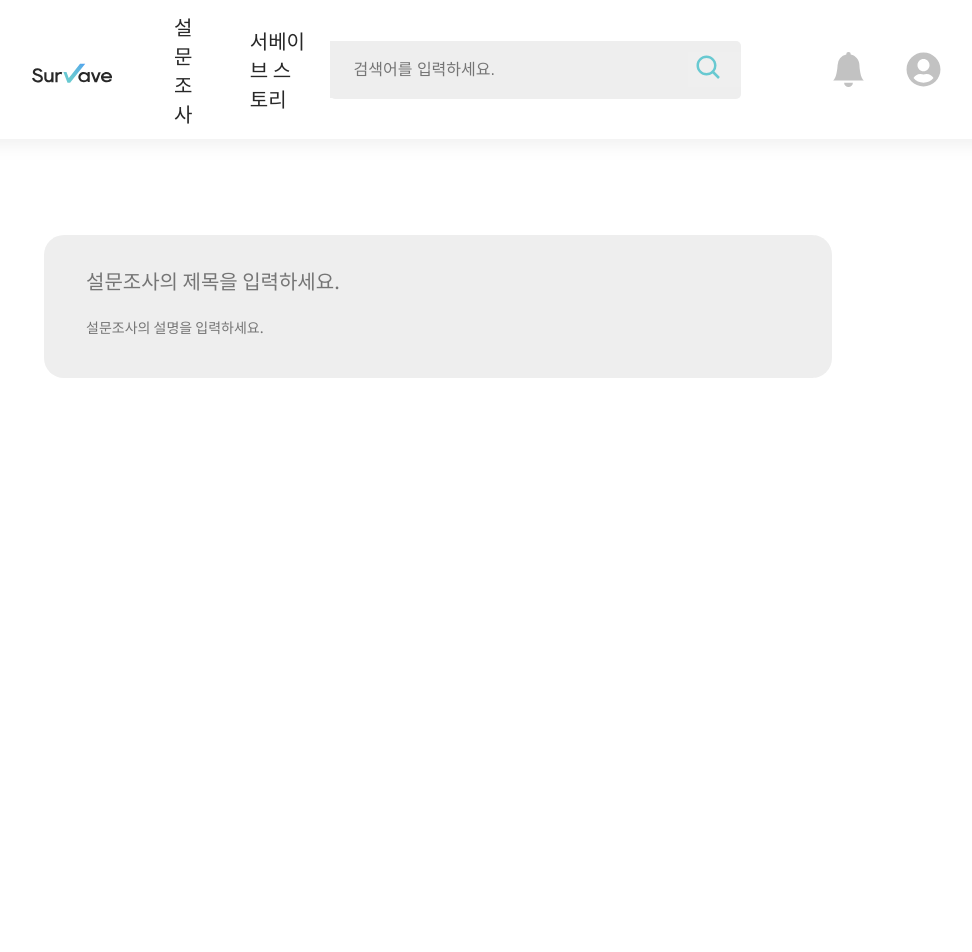
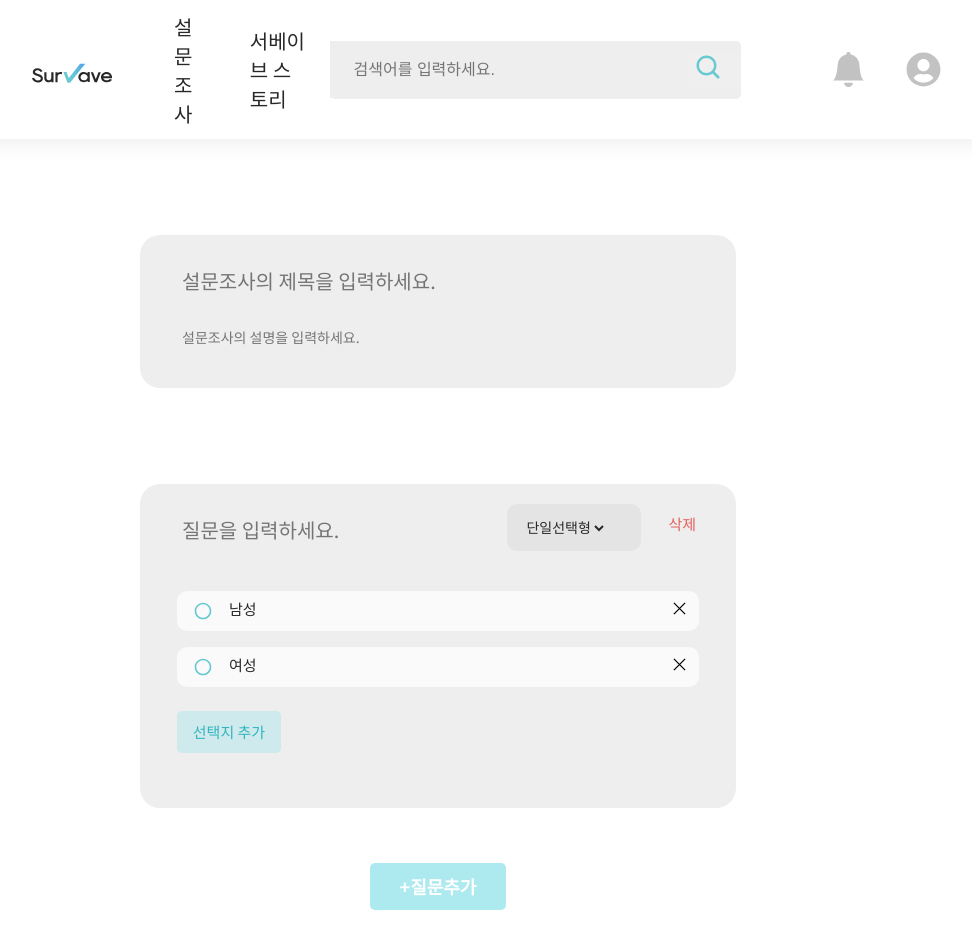
Before and after one commit to UMC-MMM/Client, a React (Create React App) app in the folder mmm_client/: page /surveyWrite in a window 1280 px wide. Shown: the top 952 px of the page, without its empty margins (202-1174 px from the left). Before the commit the page ends 800 px from the top, so only its background shows below. Built offline with nearby package versions, Linux system fonts and the light colour scheme.

Commit message:
설문조사 게시화면 절반 완성

```diff
--- a/mmm_client/src/app.css
+++ b/mmm_client/src/app.css
@@ -1044,52 +1044,6 @@
   margin-bottom: 70px;
 }
 
-/* 설문조사 게시 화면 */
-.surveyPostTitleBox {
-  margin: 0 auto;
-  margin-top: 96px;
-  padding: 10px;
-  width: 60%;
-  background: #eeeeee;
-  border-radius: 20px;
-}
-
-.surveyPostTitleInput {
-  margin: 20px 0 0 30px;
-}
-
-#surveyPostTitleInputId {
-  width: 90%;
-  border: none;
-  background-color: #eeeeee;
-  appearance: none;
-  text-decoration: none;
-  outline: 0;
-  color: #8e8e8e;
-  font-style: normal;
-  font-weight: 400;
-  font-size: 20px;
-  font-family: "Noto Sans KR";
-}
-
-.surveyPostDescriptionInput {
-  margin: 20px 0 30px 30px;
-}
-
-#surveyPostDescriptionInputId {
-  width: 90%;
-  border: none;
-  background-color: #eeeeee;
-  appearance: none;
-  text-decoration: none;
-  outline: 0;
-  color: #8e8e8e;
-  font-style: normal;
-  font-weight: 400;
-  font-size: 14px;
-  font-family: "Noto Sans KR";
-}
-
 /* 설문조사 목록 페이지 */
 
 .surveyList {
@@ -2122,3 +2076,160 @@
   color: #f2a57a;
   margin-right: 8px;
 }
+
+/* 설문조사 게시화면 */
+
+.surveyPostTitleBox {
+  margin: 0 auto;
+  margin-top: 96px;
+  padding: 10px;
+  width: 45%;
+  background: #eeeeee;
+  border-radius: 20px;
+}
+
+.surveyPostTitleInput {
+  margin: 20px 0 30px 30px;
+}
+
+#surveyPostTitleInputId {
+  width: 90%;
+  border: none;
+  background-color: #eeeeee;
+  appearance: none;
+  text-decoration: none;
+  outline: 0;
+  color: #8e8e8e;
+  font-style: normal;
+  font-weight: 400;
+  font-size: 20px;
+  font-family: "Noto Sans KR";
+}
+
+.surveyPostDescriptionInput {
+  margin: 20px 0 30px 30px;
+}
+
+#surveyPostDescriptionInputId {
+  width: 90%;
+  border: none;
+  background-color: #eeeeee;
+  appearance: none;
+  text-decoration: none;
+  outline: 0;
+  color: #8e8e8e;
+  font-style: normal;
+  font-weight: 400;
+  font-size: 14px;
+  font-family: "Noto Sans KR";
+}
+
+.surveyPostChoose {
+  margin: 16px 27px 16px 27px;
+  padding: 10px 12px 10px 16px;
+  background-color: #fafafa;
+  border-radius: 10px;
+  display: flex;
+  justify-content: space-between;
+}
+
+.surveyPostChooseText {
+  margin-left: 16px;
+  font-size: 15px;
+  font-weight: normal;
+  color: #282828;
+}
+
+.surveyPostCircleAndText {
+  display: flex;
+}
+
+.surveyPostChoosePlusBtn {
+  margin-left: 27px;
+  margin-bottom: 45px;
+  margin-top: 24px;
+  height: 42px;
+  width: 104px;
+  border-radius: 10px;
+  background: #cfeaec;
+  border-radius: 5px;
+  text-align: center;
+  font-size: 15px;
+  font-weight: 500;
+  line-height: 42px;
+  color: #31b4bf;
+}
+
+.surveyPostTitleinputAndChooseSurveyKindAndDelete {
+  display: flex;
+  justify-content: space-between;
+}
+
+.surveyPostChooseSurveyKind {
+  display: flex;
+  width: 105px;
+  height: 25px;
+  margin-top: 10px;
+  margin-right: 27px;
+  padding: 12px 14px 10px 15px;
+  border-radius: 10px;
+  background-color: #e4e4e4;
+}
+
+.surveyPostChooseSurveyKindText {
+  margin-left: 6px;
+  font-size: 14px;
+  font-weight: normal;
+  color: #282828;
+}
+
+.surveyPostChooseSurveyKindAndDelete {
+  display: flex;
+  margin-right: 30px;
+}
+
+.surveyPostDelete {
+  color: #e1605c;
+  font-size: 15px;
+  font-weight: 500;
+  margin-top: 22px;
+}
+
+.surveyPostPlusQuestionsBtn {
+  width: 136px;
+  height: 47px;
+  margin: 0 auto;
+  margin-top: 55px;
+  border-radius: 5px;
+  background-color: #aceaef;
+  font-size: 18px;
+  font-weight: bold;
+  color: #fff;
+  text-align: center;
+  line-height: 47px;
+}
+
+.surveyPostCompleteBtn {
+  width: 168px;
+  height: 52px;
+  border-radius: 5px;
+  margin: 0 auto;
+  margin-top: 105px;
+  margin-bottom: 155px;
+  background-color: #68c9d1;
+  font-size: 18px;
+  font-weight: bold;
+  text-align: center;
+  line-height: 52px;
+  color: #fff;
+}
+
+.surveyPostChooseSurveyKindSelect {
+  border: none;
+  background-color: #e4e4e4;
+  font-family: NotoSansKR;
+  font-size: 14px;
+  font-weight: normal;
+  color: #282828;
+  outline: none;
+}
--- a/mmm_client/src/app.jsx
+++ b/mmm_client/src/app.jsx
@@ -12,6 +12,12 @@ import MyPage from "./pages/myPage";
 import SurveyWrite from "./pages/surveyWrite";
 
 function App() {
+  const Options = [
+    { id: "1", value: "단일선택형" },
+    { id: "2", value: "다중선택형" },
+    { id: "3", value: "서술형" },
+  ];
+
   return (
     <>
       <Routes>
--- /dev/null
+++ b/mmm_client/src/components/surveyPostKindContents/descriptiveForm.jsx
@@ -0,0 +1,7 @@
+import React from "react";
+
+const DescriptiveForm = () => {
+  return <div></div>;
+};
+
+export default DescriptiveForm;
--- /dev/null
+++ b/mmm_client/src/components/surveyPostKindContents/multipleSelection.jsx
@@ -0,0 +1,27 @@
+import React from "react";
+import { BiCircle } from "react-icons/bi";
+import { GrClose } from "react-icons/gr";
+
+const MultipleSelection = () => {
+  return (
+    <>
+      <div className="surveyPostChoose">
+        <div className="surveyPostCircleAndText">
+          <BiCircle color="#68c9d1" size="20" />
+          <div className="surveyPostChooseText">남성</div>
+        </div>
+        <GrClose color="#8e8e8e" size="15" />
+      </div>
+      <div className="surveyPostChoose">
+        <div className="surveyPostCircleAndText">
+          <BiCircle color="#68c9d1" size="20" />
+          <div className="surveyPostChooseText">여성</div>
+        </div>
+        <GrClose color="#8e8e8e" size="15" />
+      </div>
+      <div className="surveyPostChoosePlusBtn">선택지 추가</div>
+    </>
+  );
+};
+
+export default MultipleSelection;
--- /dev/null
+++ b/mmm_client/src/components/surveyPostKindContents/singleSelection.jsx
@@ -0,0 +1,27 @@
+import React from "react";
+import { BiCircle } from "react-icons/bi";
+import { GrClose } from "react-icons/gr";
+
+const SingleSelection = () => {
+  return (
+    <>
+      <div className="surveyPostChoose">
+        <div className="surveyPostCircleAndText">
+          <BiCircle color="#68c9d1" size="20" />
+          <div className="surveyPostChooseText">남성</div>
+        </div>
+        <GrClose color="#8e8e8e" size="15" />
+      </div>
+      <div className="surveyPostChoose">
+        <div className="surveyPostCircleAndText">
+          <BiCircle color="#68c9d1" size="20" />
+          <div className="surveyPostChooseText">여성</div>
+        </div>
+        <GrClose color="#8e8e8e" size="15" />
+      </div>
+      <div className="surveyPostChoosePlusBtn">선택지 추가</div>
+    </>
+  );
+};
+
+export default SingleSelection;
--- a/mmm_client/src/pages/surveyWrite.jsx
+++ b/mmm_client/src/pages/surveyWrite.jsx
@@ -1,7 +1,34 @@
-import React from "react";
+import React, { useState } from "react";
 import Navbar from "../components/navbar";
+import SingleSelection from "../components/surveyPostKindContents/singleSelection";
+import MultipleSelection from "../components/surveyPostKindContents/multipleSelection";
+import DescriptiveForm from "../components/surveyPostKindContents/descriptiveForm";
 
 const SurveyWrite = () => {
+  const [surveyList, setSurveyList] = useState("단일선택형");
+  const [surveyNumber, setSurveyNumber] = useState(0);
+
+  const onSurveyListChange = (e) => {
+    const { value } = e.target;
+    setSurveyList(value);
+  };
+
+  const handleSurveyNumber = () => {
+    setSurveyNumber();
+  };
+
+  const surveyLists = [
+    { id: "0", value: "단일선택형" },
+    { id: "1", value: "다중선택형" },
+    { id: "2", value: "서술형" },
+  ];
+
+  const surveyListsObj = {
+    0: <SingleSelection />,
+    1: <MultipleSelection />,
+    2: <DescriptiveForm />,
+  };
+
   return (
     <>
       <Navbar />
@@ -23,6 +50,42 @@ const SurveyWrite = () => {
           />
         </div>
       </div>
+      <div className="surveyPostTitleBox">
+        <div className="surveyPostTitleinputAndChooseSurveyKindAndDelete">
+          <div className="surveyPostTitleInput">
+            <input
+              id="surveyPostTitleInputId"
+              type="text"
+              name="id"
+              placeholder="질문을 입력하세요."
+            />
+          </div>
+          <div className="surveyPostChooseSurveyKindAndDelete">
+            <div className="surveyPostChooseSurveyKind">
+              <select
+                className="surveyPostChooseSurveyKindSelect"
+                value={surveyList}
+                onChange={onSurveyListChange}
+              >
+                {surveyLists.map((surveyList) => (
+                  <option
+                    value={surveyList.id}
+                    onChange={() => handleSurveyNumber(surveyList.id)}
+                  >
+                    {surveyList.value}
+                  </option>
+                ))}
+              </select>
+            </div>
+            <div className="surveyPostDelete">삭제</div>
+          </div>
+        </div>
+        <div className="surveyPostkindContent">
+          {surveyListsObj[surveyNumber]}
+        </div>
+      </div>
+      <div className="surveyPostPlusQuestionsBtn">+질문추가</div>
+      <div className="surveyPostCompleteBtn">설문작성완료</div>
     </>
   );
 };
```
Also changed, not shown: mmm_client/src/components/selectBox.jsx (added, +18 -0 lines).
